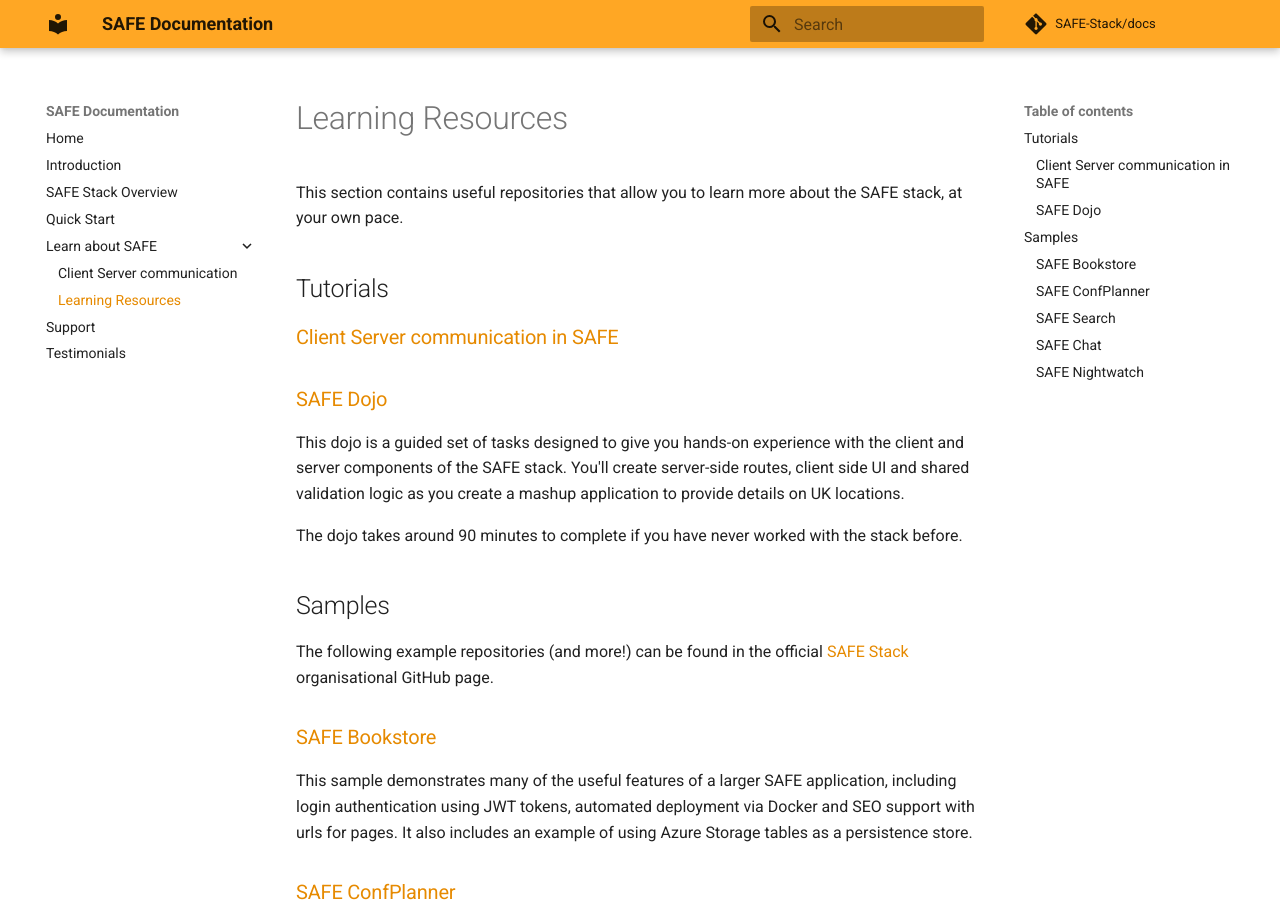
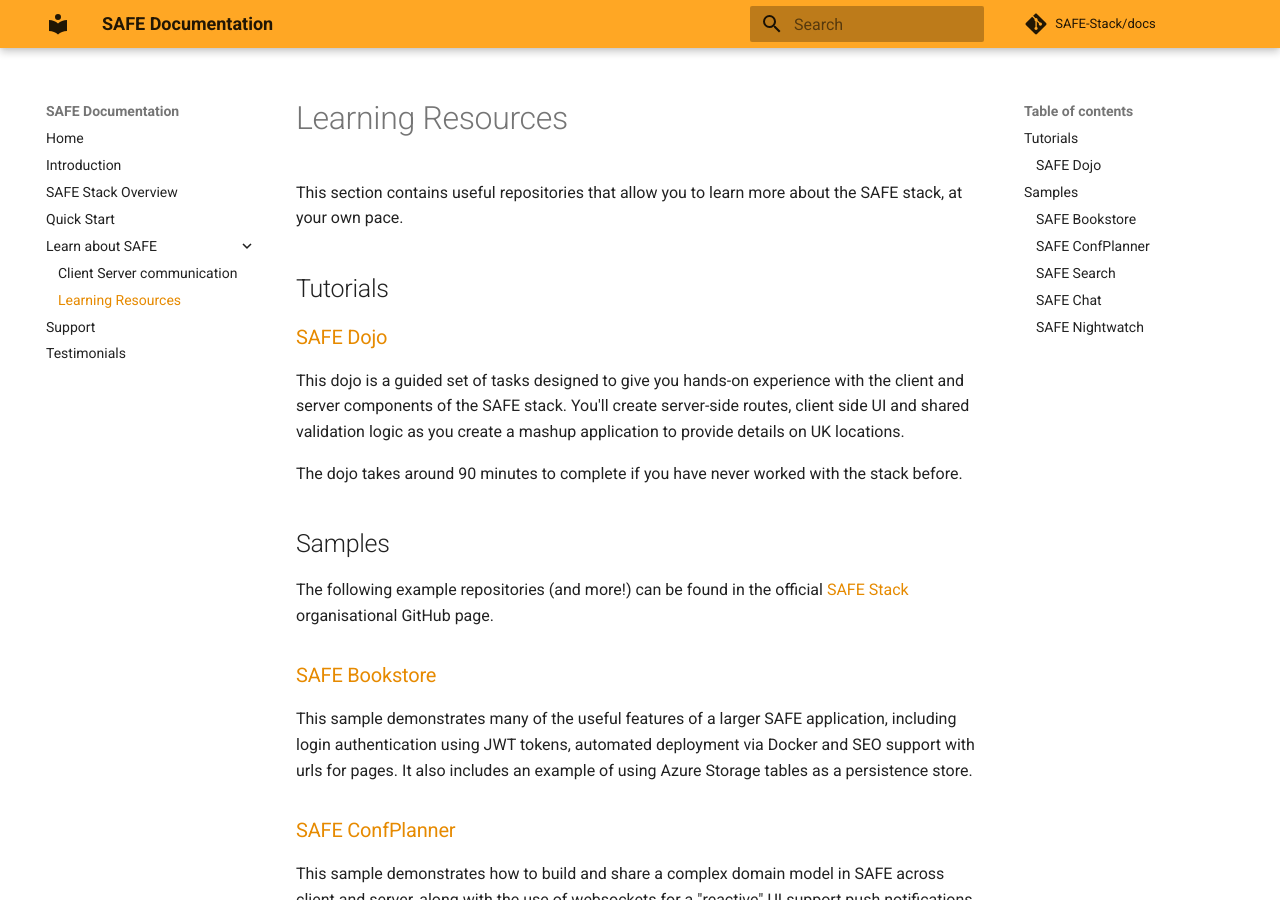
Before and after one commit to SAFE-Stack/docs, an MkDocs documentation site: the page built from docs/learning.md, in a window 1280 px wide and 900 px high. Built offline with MkDocs 1.6.1 and Material for MkDocs 9.7.7, drawn with Linux system fonts in a browser that asks for light colours; comment, search, counter and statistics services are not loaded; old or Windows-style settings are respelled for this version of MkDocs.

Commit message:
Updating learning

```diff
--- a/docs/learning.md
+++ b/docs/learning.md
@@ -1,8 +1,6 @@
 This section contains useful repositories that allow you to learn more about the SAFE stack, at your own pace.
 
 ## Tutorials
-
-### [Client Server communication in SAFE](client-server.md)
 
 ### [SAFE Dojo](https://github.com/CompositionalIT/SAFE-Dojo/)
 This dojo is a guided set of tasks designed to give you hands-on experience with the client and server components of the SAFE stack. You'll create server-side routes, client side UI and shared validation logic as you create a mashup application to provide details on UK locations.
```
